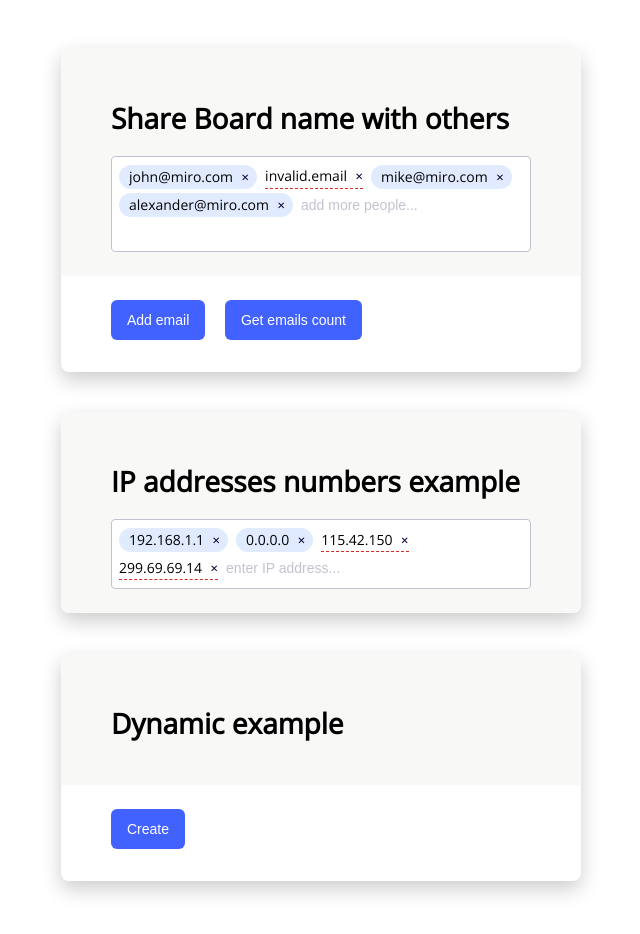
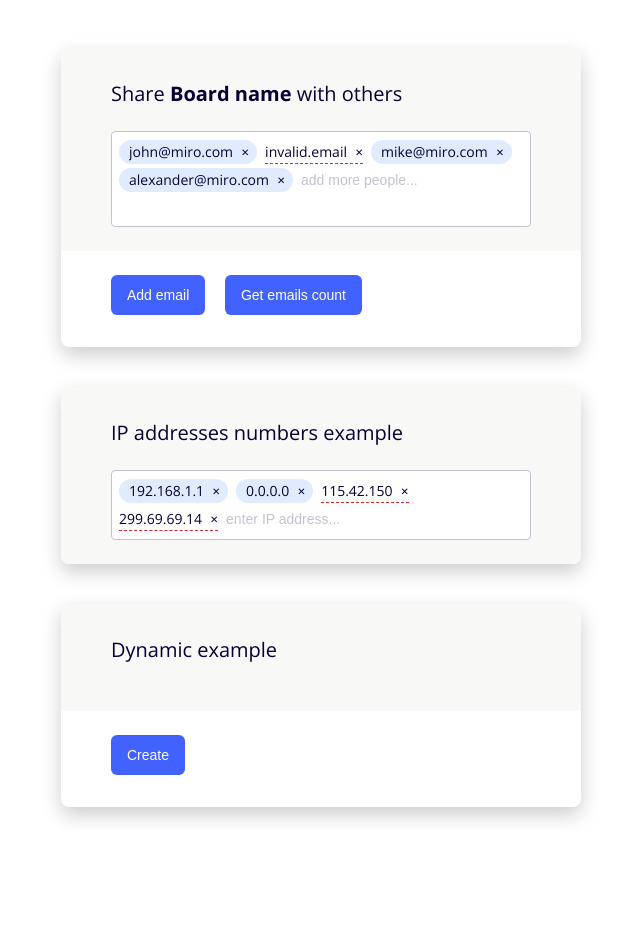
Before and after one commit to IvanKuzyshyn/multiple-values-input, a website built with webpack: page index.html in a window 1280 px wide. Shown: the whole page, without its empty margins (319-959 px from the left). After the commit the page ends 895 px from the top, so only its background shows below. Built offline with nearby package versions, Linux system fonts and the light colour scheme.

Commit message:
Update title displaying

```diff
--- a/index.html
+++ b/index.html
@@ -3,7 +3,7 @@
 <head>
     <meta charset="UTF-8">
     <title>Ivan Kuzyshyn | Multiple Values Input usage examples</title>
-    <link href="https://fonts.googleapis.com/css2?family=Open+Sans" rel="stylesheet" />
+    <link href="https://fonts.googleapis.com/css2?family=Open+Sans:wght@400;700" rel="stylesheet" />
     <link rel="stylesheet" href="./dist/MultipleValuesInput.css">
     <style>
         * {
@@ -14,8 +14,16 @@
             font-size: 14px;
             display: flex;
             justify-content: center;
+            color: #050038;
         }
-
+        .title {
+            margin: 0 0 24px 0;
+            font-weight: 400;
+            font-size: 20px;
+        }
+        .title strong {
+            font-weight: 700;
+        }
         .container {
             display: flex;
             background-color: #FFFFFF;
@@ -68,7 +76,7 @@
     <div class="container">
         <div class="example">
             <div class="example-body">
-                <h1>Share Board name with others</h1>
+                <div class="title">Share <strong>Board name </strong> with others</div>
                 <div class="emails-wrapper">
                     <div id="emails-input"></div>
                 </div>
@@ -82,13 +90,13 @@
         </div>
         <div class="example">
             <div class="example-body">
-                <h1>IP addresses numbers example</h1>
+                <div class="title">IP addresses numbers example</div>
                 <div id="ip-addresses-input"></div>
             </div>
         </div>
         <div class="example">
             <div class="example-body">
-                <h1>Dynamic example</h1>
+                <div class="title">Dynamic example</div>
                 <div id="dynamic-input"></div>
             </div>
             <div class="example-footer">
```
